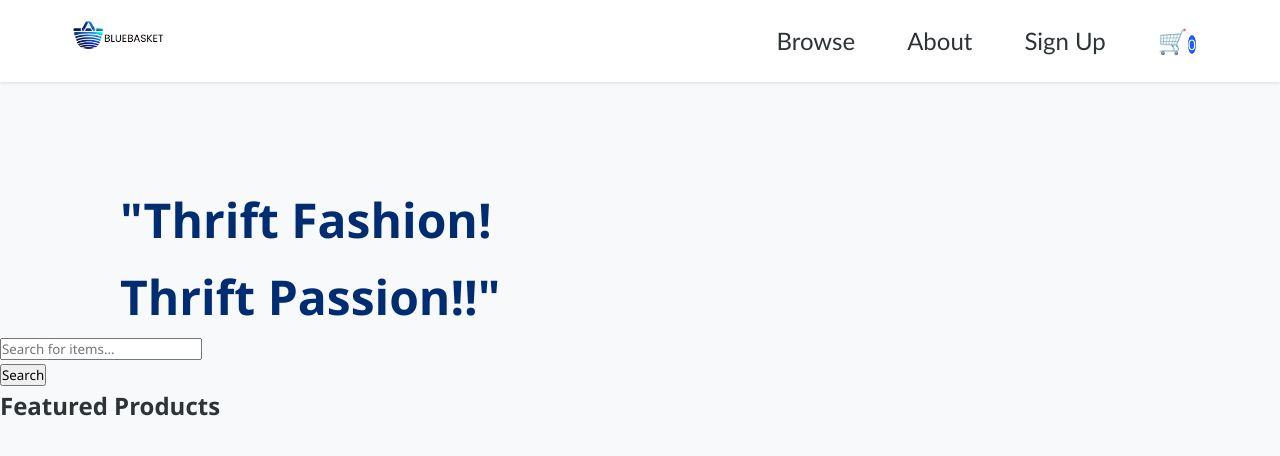
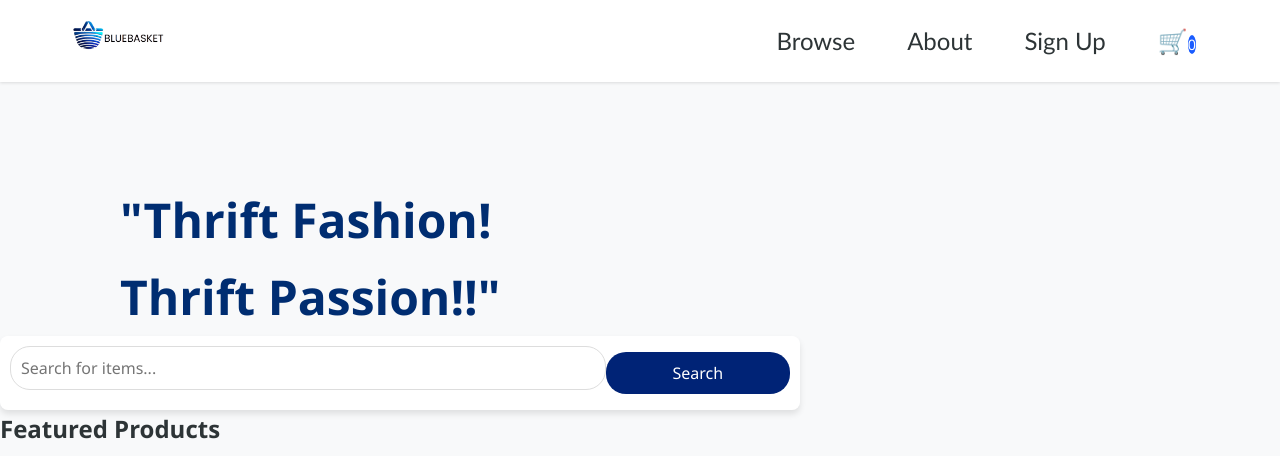
Before and after one commit to AKHIL-20243566/BlueBasket, a plain HTML site: page html/index.html in a window 1280 px wide. Shown: the top 456 px of the page. Drawn offline with Linux system fonts and the light colour scheme; grey boxes are pictures that could not be loaded.

Commit message:
search bar modified

```diff
--- a/html/css/style.css
+++ b/html/css/style.css
@@ -58,6 +58,77 @@ body{
     padding:0.2rem 0.5 rem;
     border-radius:50%;
     font-size:0.9rem;
+}
+
+.search-bar {
+    display: flex;
+    flex-direction: row;
+    align-items: center;
+    background-color: #fff;
+    border-radius: 8px;
+    padding: 10px;
+    box-shadow: 0 4px 6px rgba(0, 0, 0, 0.1);
+    width: 800px;
+    position: relative;
+}
+
+
+.search-input{
+    width: 100%;
+    padding: 10px;
+    border: 1px solid #ddd;
+    border-radius: 20px;
+    font-size: 16px;
+    margin-bottom: 10px;
+    box-sizing: border-box;
+}
+
+
+.search-btn {
+    padding: 10px 15px;
+    background-color: rgb(0, 35, 118);;
+    color: white;
+    border: none;
+    border-radius: 20px;
+    cursor: pointer;
+    font-size: 16px;
+    width: 30%;
+    box-sizing: border-box;
+}
+
+.search-btn:hover {
+    background-color: #4b9fdc;
+}
+
+
+.search-dropdown {
+    width: 100%;
+    max-height: 200px;
+    overflow-y: auto;
+    background-color: #fff;
+    border: 1px solid #ddd;
+    border-radius: 8px;
+    display: none; /* Initially hidden */
+    position: absolute;
+    top: 50px;
+    left: 0;
+    box-sizing: border-box;
+}
+
+
+.search-dropdown div {
+    padding: 8px;
+    border-bottom: 1px solid #ddd;
+    cursor: pointer;
+}
+
+.search-dropdown div:hover {
+    background-color: #f1f1f1;
+}
+
+/* Show dropdown when there is input */
+.search-input:focus + .search-dropdown {
+    display: block;
 }
 /* Product grid */
 .product-grid{
--- a/html/index.html
+++ b/html/index.html
@@ -41,7 +41,7 @@
                 </div>
             </div>
             <div class="search-bar">
-                <input type="text" placeholder="Search for items...">
+                <input class="search-input" type="text" placeholder="Search for items...">
                 <div class="search-dropdown" id="search-dropdown"></div>
                 <button class="search-btn">Search</button>
             </div>
```
